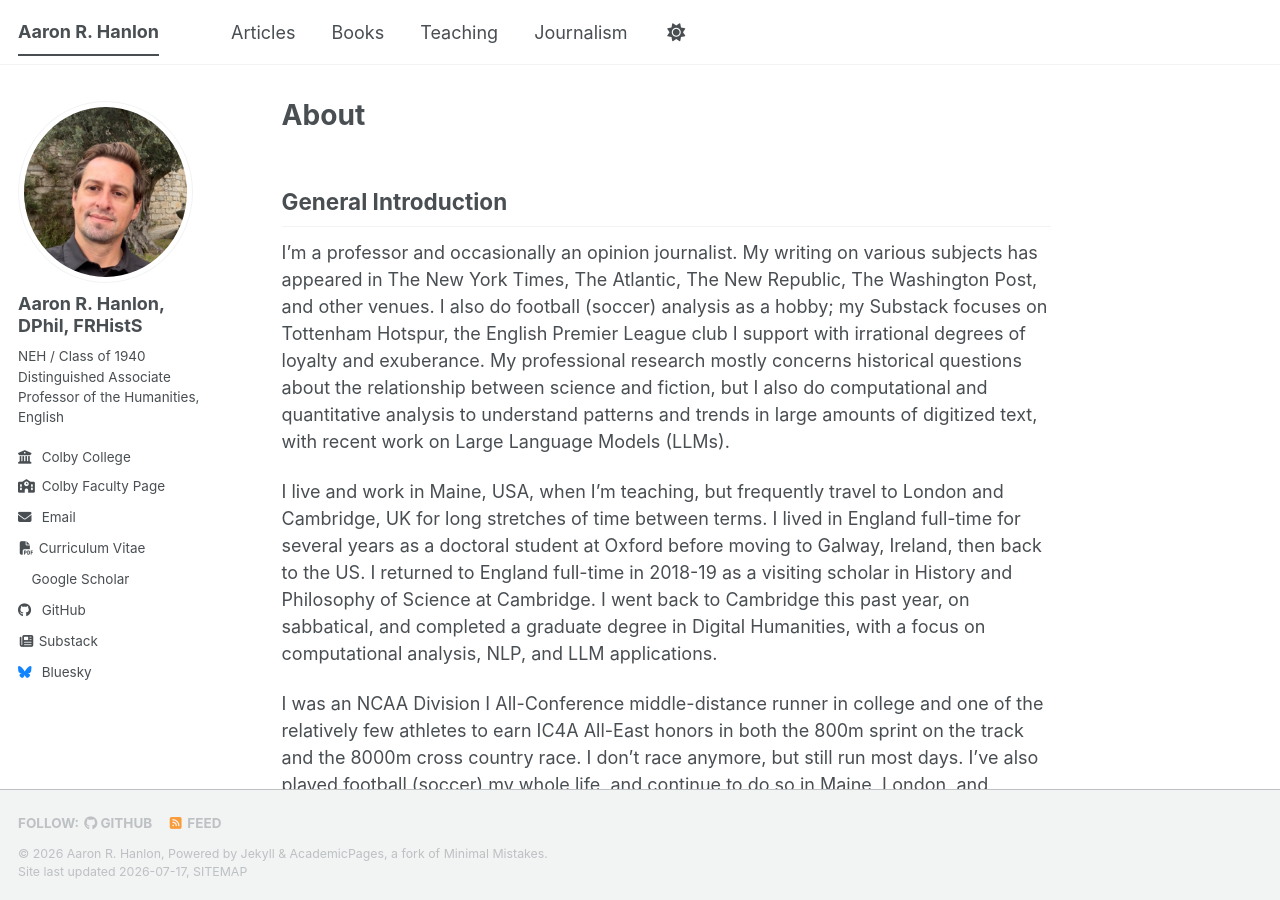
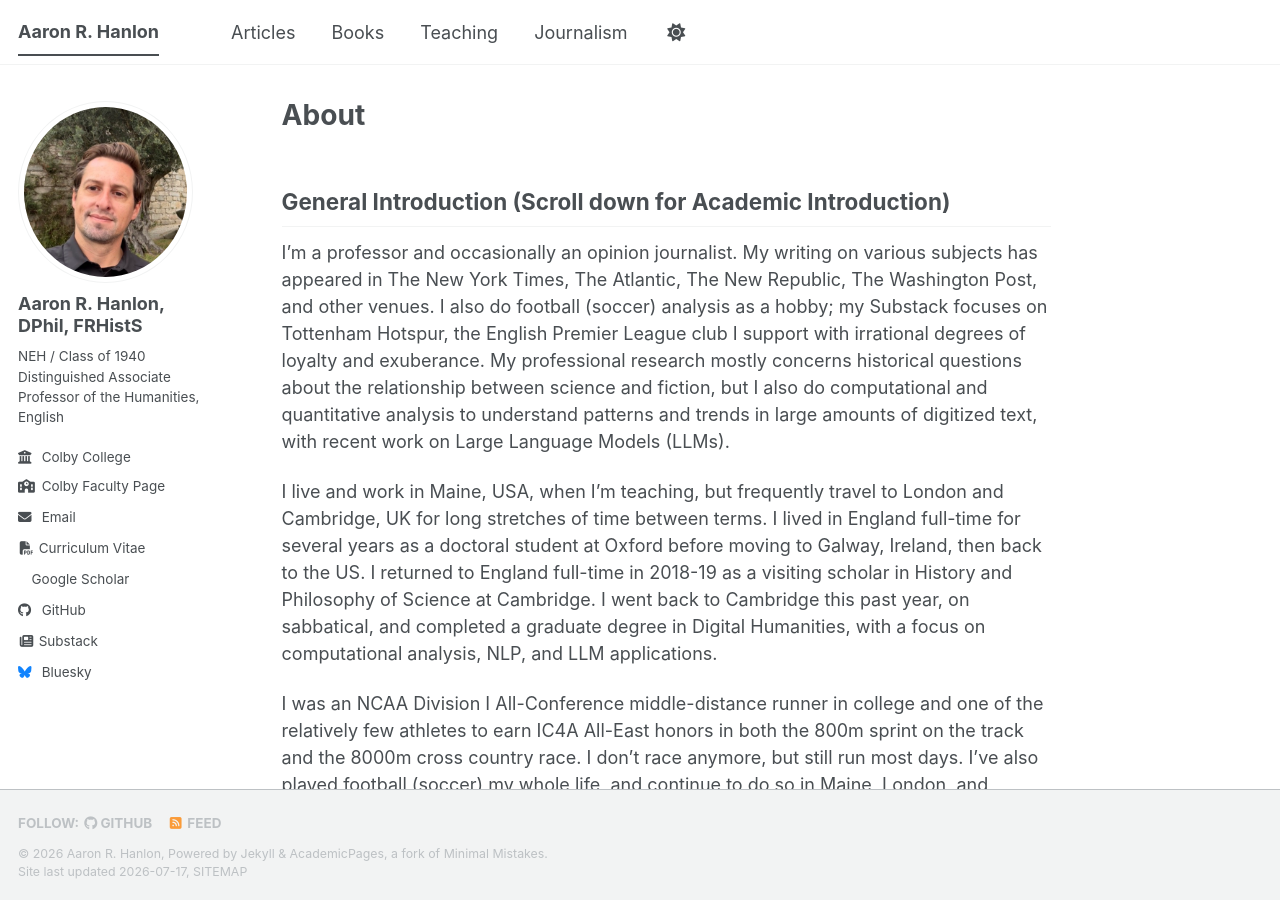
Before and after one commit to arhanlon/arhanlon.github.io, a Jekyll site: the page built from _pages/about.md, in a window 1280 px wide and 900 px high. Built offline with Jekyll 4.4.1, drawn with Linux system fonts in a browser that asks for light colours; a style sheet for code colours, icons or effects is not loaded.

Commit message:
Update about.md

```diff
--- a/_pages/about.md
+++ b/_pages/about.md
@@ -5,7 +5,7 @@
 author_profile: true
 ---
 
-## General Introduction
+## General Introduction (Scroll down for Academic Introduction)
 
 I’m a professor and occasionally an opinion journalist. My writing on various subjects has appeared in The New York Times, The Atlantic, The New Republic, The Washington Post, and other venues. I also do football (soccer) analysis as a hobby; my Substack focuses on Tottenham Hotspur, the English Premier League club I support with irrational degrees of loyalty and exuberance. My professional research mostly concerns historical questions about the relationship between science and fiction, but I also do computational and quantitative analysis to understand patterns and trends in large amounts of digitized text, with recent work on Large Language Models (LLMs).
 
```
